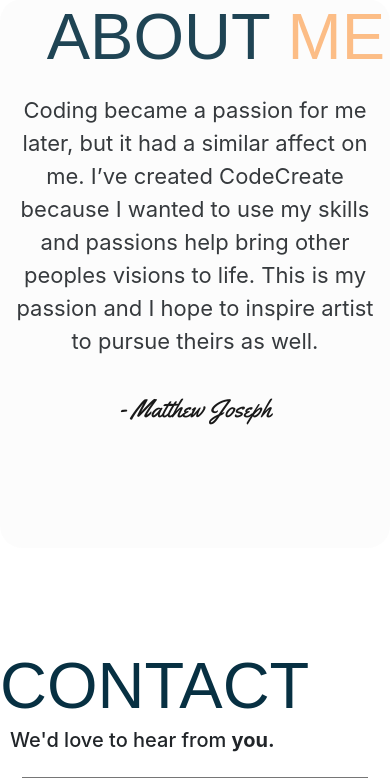
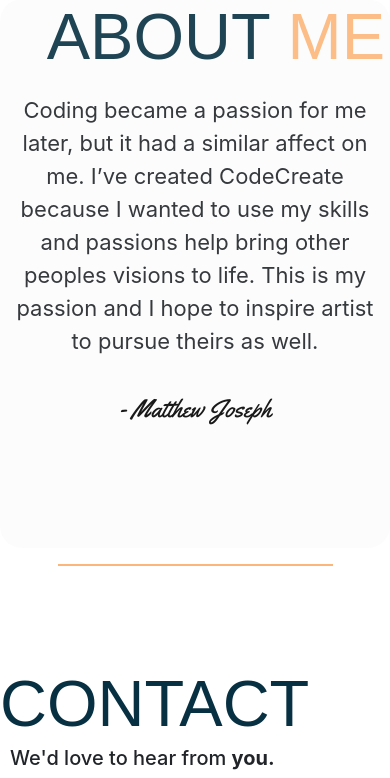
Before and after one commit to ikonCoder/CodeCreate.tech, a PHP site: page / in a window 390 px wide. Shown: the part 1892-2670 px from the top of the page. Run offline with PHP 8.4, Linux system fonts and the light colour scheme; some libraries are stand-ins or nearby versions.

Commit message:
mobile changes

```diff
--- a/css/breakpoints.css
+++ b/css/breakpoints.css
@@ -116,4 +116,9 @@
 .active-page{
   border: none !important;
 }
+#divLine{
+  color: #fb8b2da1;
+  width: 70vw;
+  border: solid 1px;
 }
+}
--- a/index.html
+++ b/index.html
@@ -115,7 +115,7 @@
             </p>
     </div>
 
-
+    <hr id="divLine">
 
     <section class="awards-main-container">
         <h3 id="Reviews-title">Contact</h3>
```
